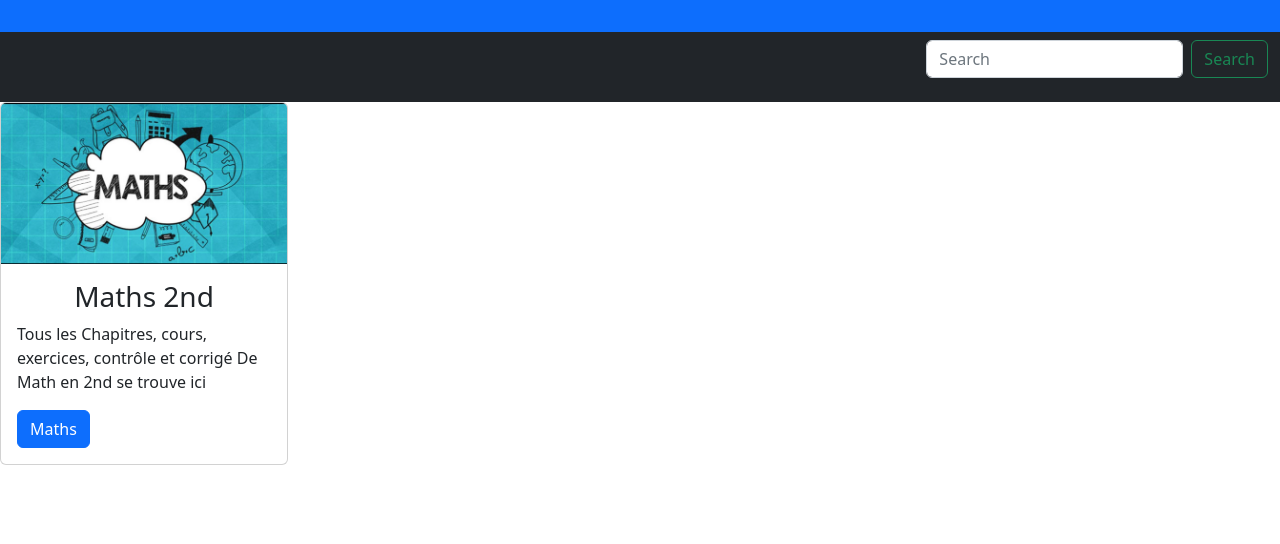
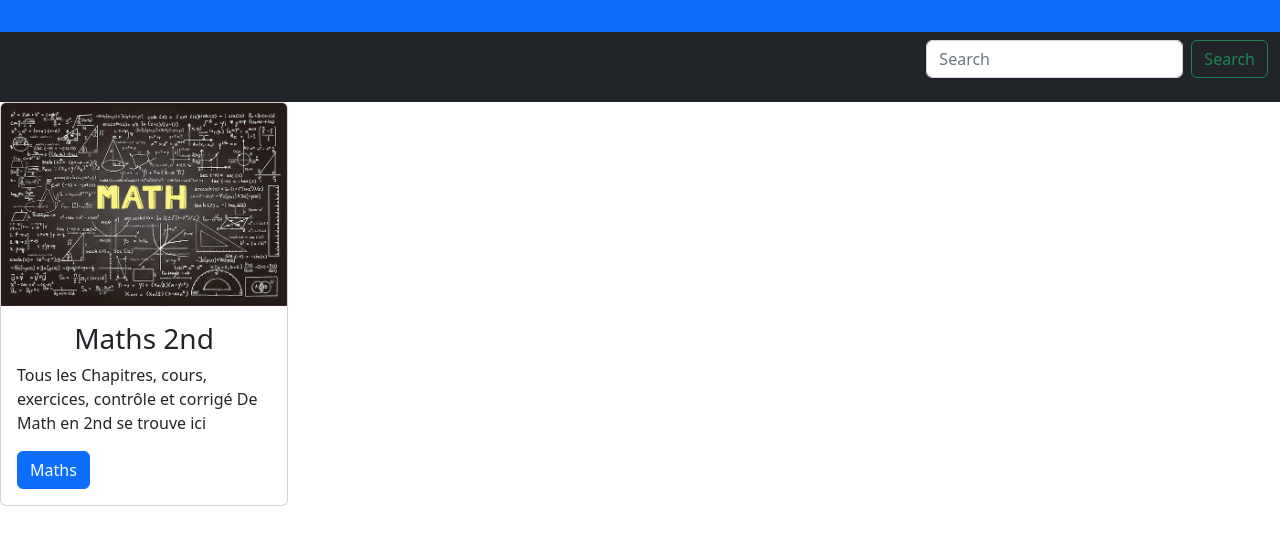
Before and after one commit to Lucasfsf06/Maths2nd-website, a plain HTML site: page index.html in a window 1280 px wide. Shown: the part 110-654 px from the top of the page. Drawn offline with nearby package versions, Linux system fonts and the light colour scheme.

Commit message:
Update index.html

```diff
--- a/index.html
+++ b/index.html
@@ -21,7 +21,7 @@
     </nav>
     <body>
       <div class="card" style="width: 18rem;">
-      <img src="images/maths2.jpeg" class="card-img-top" alt="...">
+      <img src="images/Maths.webp" class="card-img-top" alt="...">
       <div class="card-body">
         <h3 class="card-title; text-center">Maths 2nd</h3>
         <p class="card-text">Tous les Chapitres, cours, exercices, contrôle et corrigé De Math en 2nd se trouve ici</p>
```
